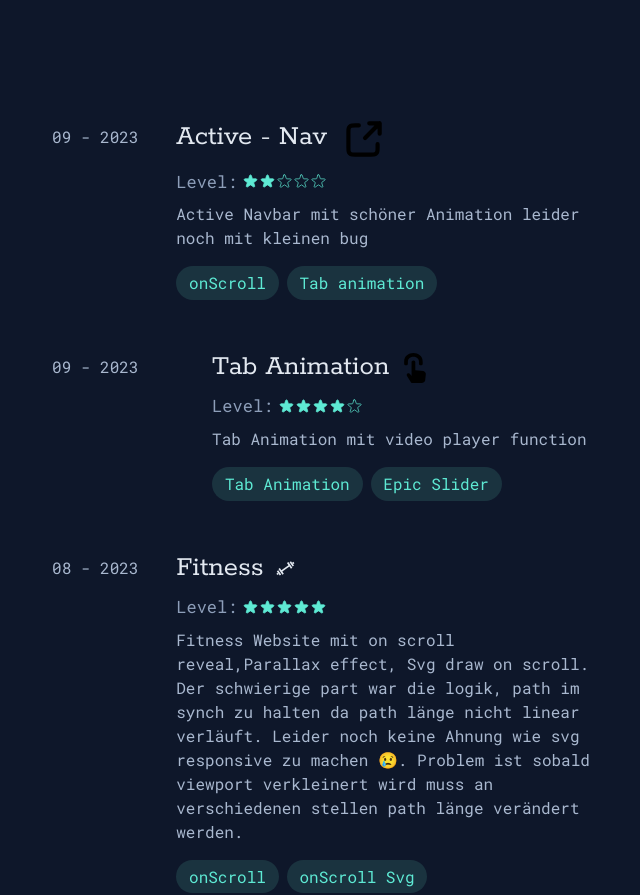
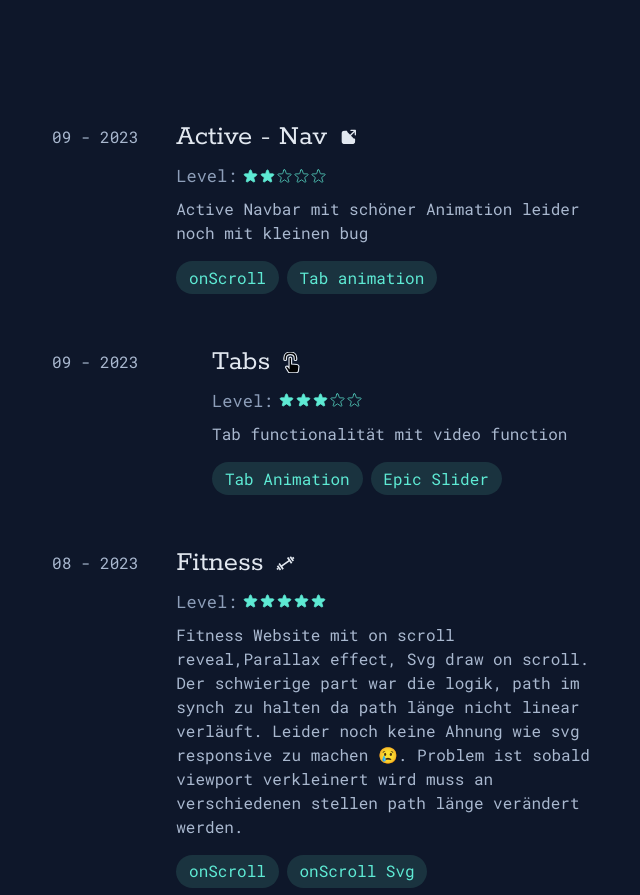
Before and after one commit to Spawn2k/react_deploy_gh, a React (Vite) app: page / in a window 1280 px wide. Shown: the part 835-1730 px from the top of the page, without its empty margins (547-1187 px from the left). Built offline with nearby package versions, Linux system fonts and the light colour scheme; a web font is replaced by a local one.

Commit message:
fix icon

```diff
--- a/src/data/projekts.jsx
+++ b/src/data/projekts.jsx
@@ -249,9 +249,10 @@
     react: false,
     date: '09 - 2023',
     description: 'Active Navbar mit schöner Animation leider noch mit kleinen bug',
-    icon: (<svg width="50px" height="50px" viewBox="0 0 24 24" fill="none" xmlns="http://www.w3.org/2000/svg">
+    icon: (<svg height="1em"
+    width="1em" viewBox="0 0 24 24" fill="currentColor" stroke="currentColor" >
     <g id="Interface / External_Link">
-    <path id="Vector" d="M10.0002 5H8.2002C7.08009 5 6.51962 5 6.0918 5.21799C5.71547 5.40973 5.40973 5.71547 5.21799 6.0918C5 6.51962 5 7.08009 5 8.2002V15.8002C5 16.9203 5 17.4801 5.21799 17.9079C5.40973 18.2842 5.71547 18.5905 6.0918 18.7822C6.5192 19 7.07899 19 8.19691 19H15.8031C16.921 19 17.48 19 17.9074 18.7822C18.2837 18.5905 18.5905 18.2839 18.7822 17.9076C19 17.4802 19 16.921 19 15.8031V14M20 9V4M20 4H15M20 4L13 11" stroke="#000000" stroke-width="2" stroke-linecap="round" stroke-linejoin="round"/>
+    <path id="Vector" d="M10.0002 5H8.2002C7.08009 5 6.51962 5 6.0918 5.21799C5.71547 5.40973 5.40973 5.71547 5.21799 6.0918C5 6.51962 5 7.08009 5 8.2002V15.8002C5 16.9203 5 17.4801 5.21799 17.9079C5.40973 18.2842 5.71547 18.5905 6.0918 18.7822C6.5192 19 7.07899 19 8.19691 19H15.8031C16.921 19 17.48 19 17.9074 18.7822C18.2837 18.5905 18.5905 18.2839 18.7822 17.9076C19 17.4802 19 16.921 19 15.8031V14M20 9V4M20 4H15M20 4L13 11" stroke="currentColor" strokeWidth="1.5" strokeLinecap="round" strokeLinejoin="round"/>
     </g>
     </svg>),
     tags: [
@@ -267,14 +268,14 @@
     ]
   },
   {
-    title: 'Tab Animation',
+    title: 'Tabs',
     link: 'https://spawn2k.github.io/js-active-link/tab',
-    level: 4,
+    level: 3,
     react: false,
     date: '09 - 2023',
-    description: 'Tab Animation mit video player function',
-    icon: (<svg width="30px" height="30px" viewBox="-2.5 0 18 18" version="1.1">
-    <g id="Page-1" stroke="none" stroke-width="1" fill="none" fill-rule="evenodd">
+    description: 'Tab functionalität mit video function',
+    icon: (<svg height="1em" width="1em" viewBox="-2.5 0 18 18">
+        <g id="Page-1" stroke="currentColor" strokeWidth="1" fill="currentColor" fillRule="evenodd">
         <g id="Dribbble-Light-Preview" transform="translate(-343.000000, -760.000000)" fill="#000000">
             <g id="icons" transform="translate(56.000000, 160.000000)">
                 <path d="M298.479989,610.79211 L293.68268,610.399562 L293.674903,605.424658 C293.674903,605.076493 293.34938,604.438356 292.559457,604.438356 C291.946183,604.438356 291.44401,604.880219 291.44401,605.424658 L291.44401,613.803288 L290.518545,612.627616 C290.126361,612.132493 289.328661,612.070356 288.846486,612.498411 C288.472078,612.831781 288.419861,613.355507 288.722054,613.742137 L291.120709,617.697205 C291.328466,617.964493 291.670655,618 292.036175,618 L297.407872,618 C298.467768,618 299.379902,617.459507 299.587659,616.538301 L299.956512,612.988603 C300.17649,612.013151 299.543219,611.10674 298.479989,610.79211 M288.111003,607.39726 C287.497729,607.39726 287,606.956384 287,606.410959 L287,605.178082 C287,598.273973 298.110026,598.273973 298.110026,605.178082 L298.110026,606.410959 C298.110026,606.956384 297.612296,607.39726 296.999023,607.39726 C296.38575,607.39726 295.888021,606.956384 295.888021,606.410959 L295.888021,605.178082 C295.888021,601.232877 289.222005,601.232877 289.222005,605.178082 L289.222005,606.410959 C289.222005,606.956384 288.724276,607.39726 288.111003,607.39726" id="tap_click_force_touch-[#1383]">
@@ -295,7 +296,7 @@
       },
 
     ]
-  }
+  },
 
 
 ];
```
